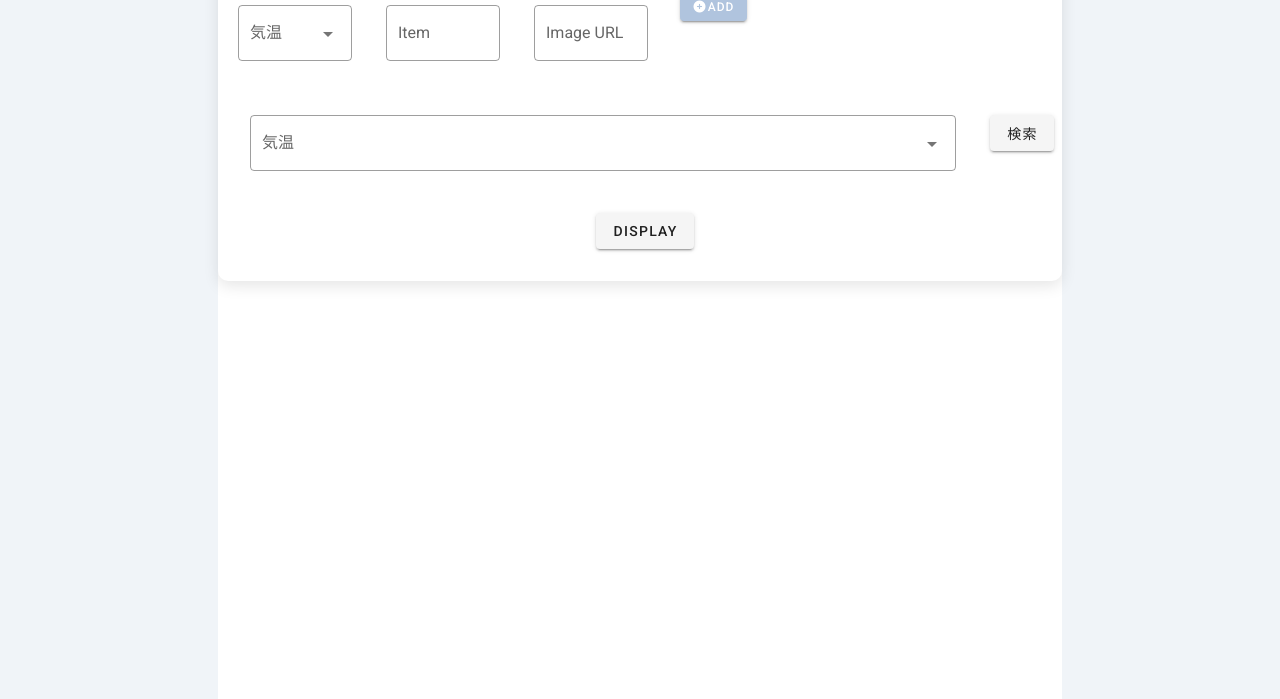
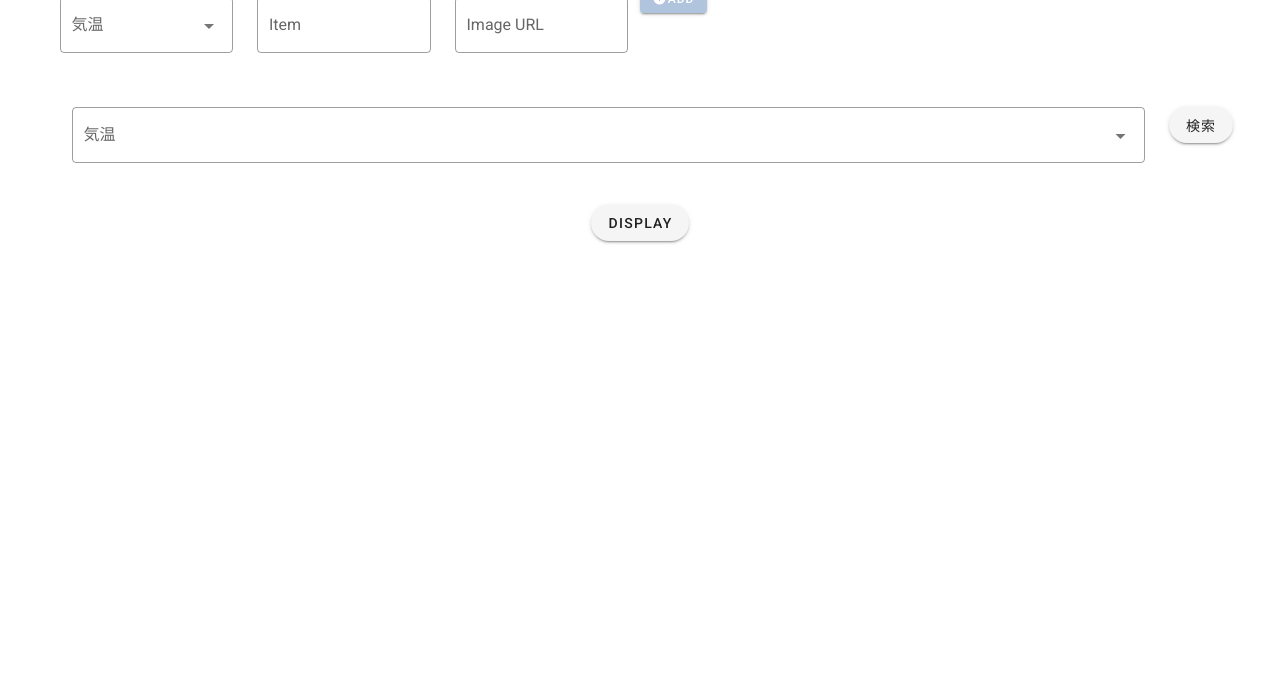
Before and after one commit to wakana01/20240814, a plain HTML site: page index.html in a window 1280 px wide. Shown: the part 101-800 px from the top of the page. Drawn offline with nearby package versions, Linux system fonts and the light colour scheme.

Commit message:
資源のデプロイ

```diff
--- a/index.html
+++ b/index.html
@@ -9,39 +9,7 @@
 <link rel='stylesheet' href='https://cdnjs.cloudflare.com/ajax/libs/font-awesome/6.0.0-beta3/css/all.min.css' />
 
 <style>
-    body {
-        background-color: #f0f4f8;
-        height: 100vh;
-        margin: 0;
-        display: flex;
-        align-items: center;
-        justify-content: center;
-    }
 
-    .container {
-        background-color: white;
-        padding: 20px;
-        border-radius: 10px;
-        box-shadow: 0px 5px 15px rgba(0,0,0,0.1);
-    }
-
-    .v-btn {
-        padding: 10px 15px;
-        background-color: #b0c4de;
-        color: white;
-        border-radius: 4px;
-        cursor: pointer;
-        transition: background-color 0.3s;
-        margin-left: 10px;
-    }
-
-        .v-btn:hover {
-            background-color: #778899;
-        }
-
-    .input-field {
-        margin-right: 10px;
-    }
 
 </style>
 </head>
```
